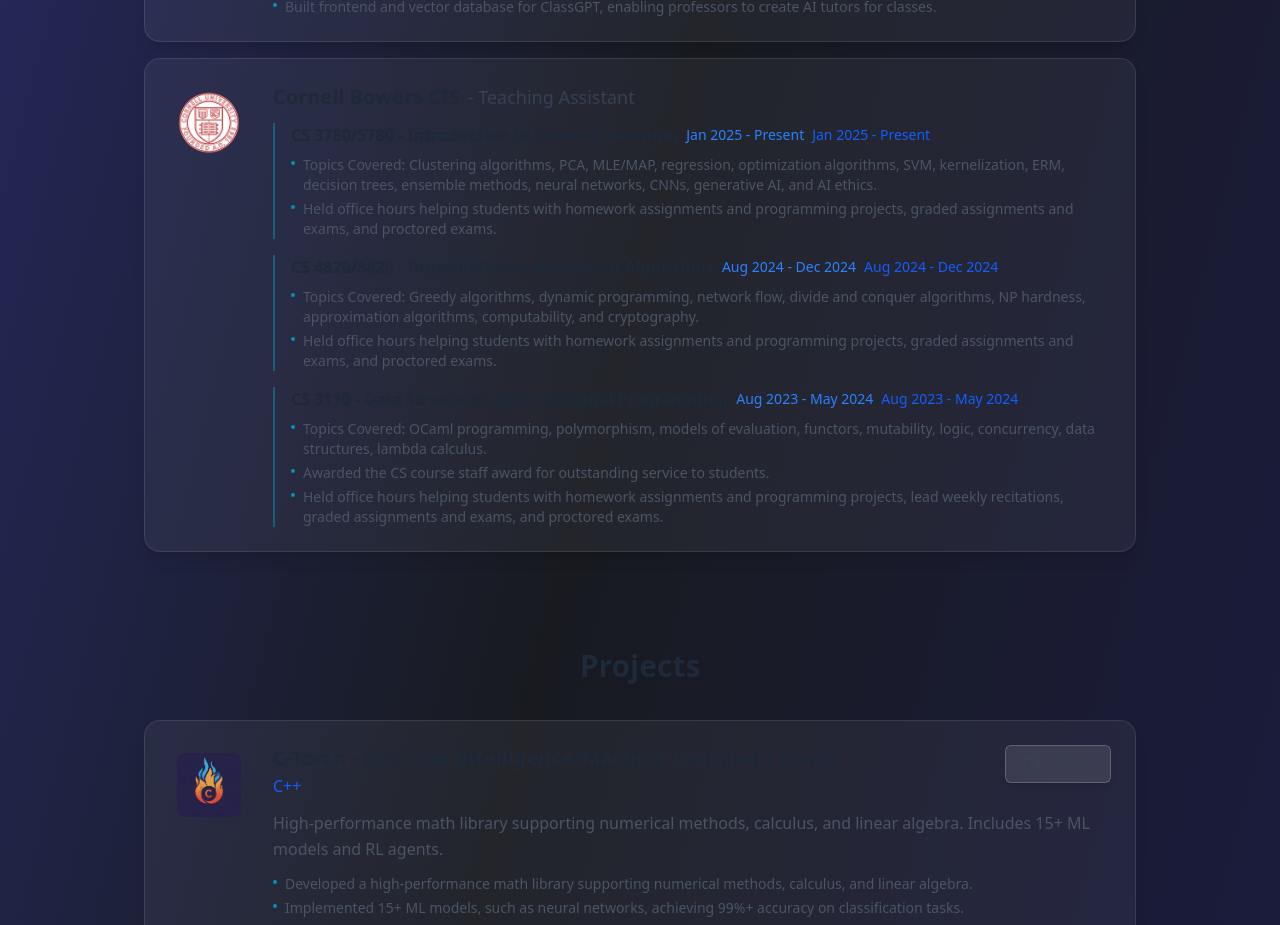
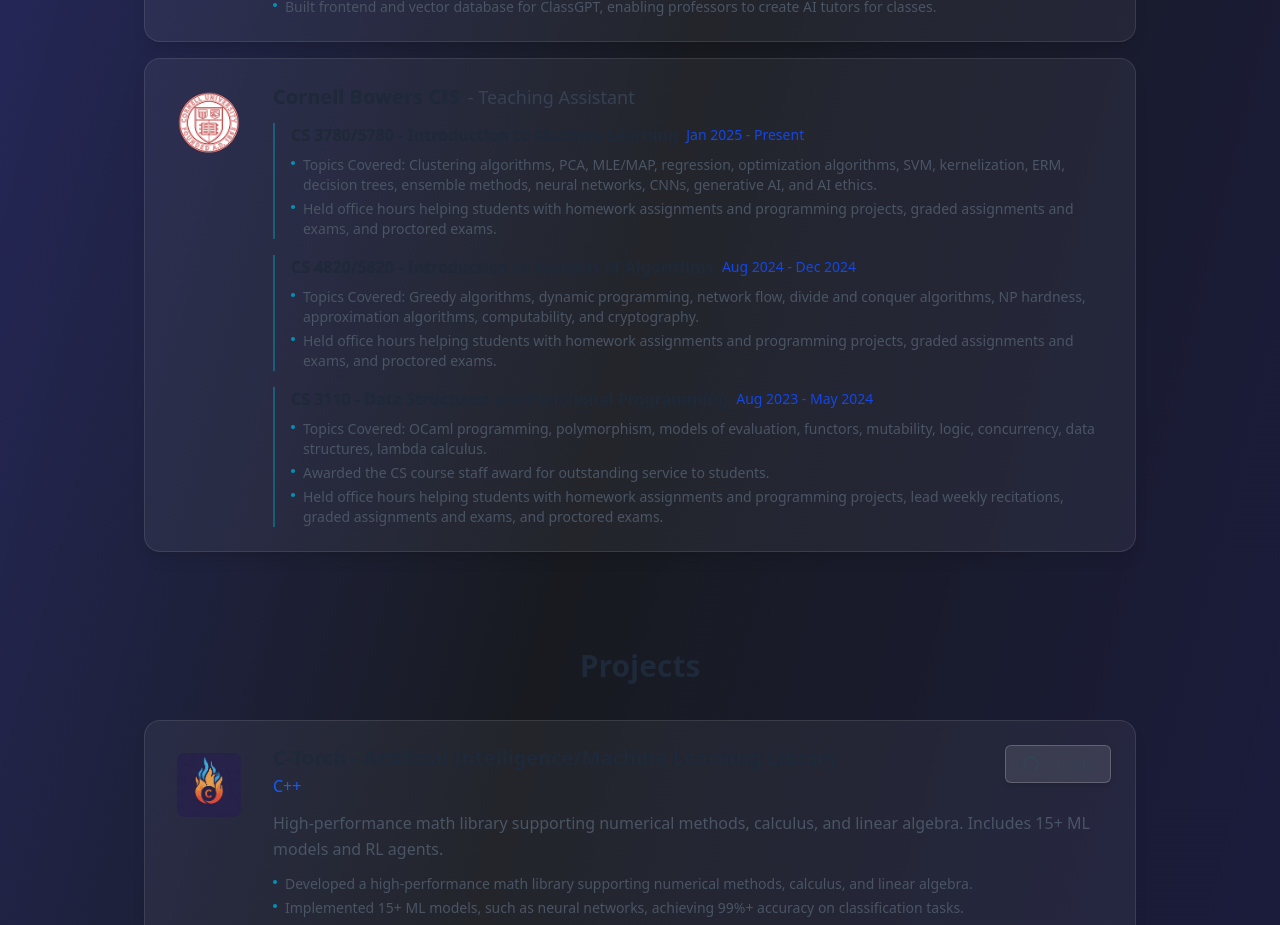
Before and after one commit to LambdaAK/Alex-Kozik-Portfolio, a React (Vite) app: page / in a window 1280 px wide. Shown: the part 2240-3165 px from the top of the page. Built offline with nearby package versions, Linux system fonts and the light colour scheme.

Commit message:
Fixed double working dates for TA jobs.

```diff
--- a/src/App.tsx
+++ b/src/App.tsx
@@ -345,8 +345,7 @@
                     <div key={sub.course + sub.duration} className="border-l-2 border-cyan-400/30 pl-4">
                       <div className="flex flex-row items-center gap-2 mb-2">
                         <span className="text-base font-semibold text-gray-800">{sub.course}</span>
-                        <span className="text-sm text-blue-500 font-medium">{sub.duration}</span>
-                        <span className="text-sm text-blue-600 font-medium">{sub.duration}</span>
+                        <span className="text-sm text-blue-700 font-medium">{sub.duration}</span>
                       </div>
                       <ul className="space-y-1 text-gray-600 text-sm">
                         {sub.description.map((item, j) => (
```
